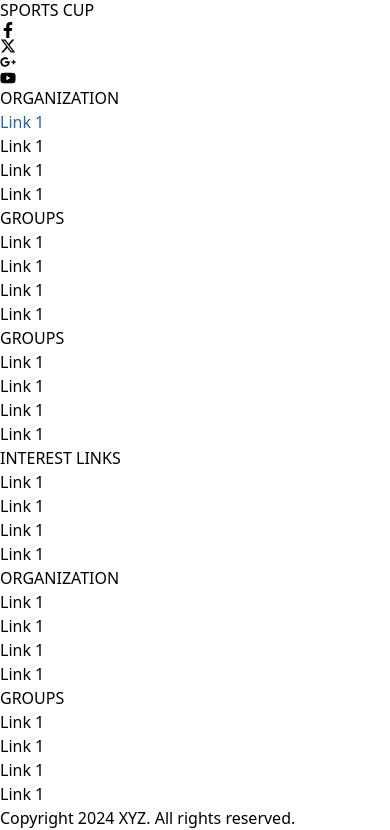
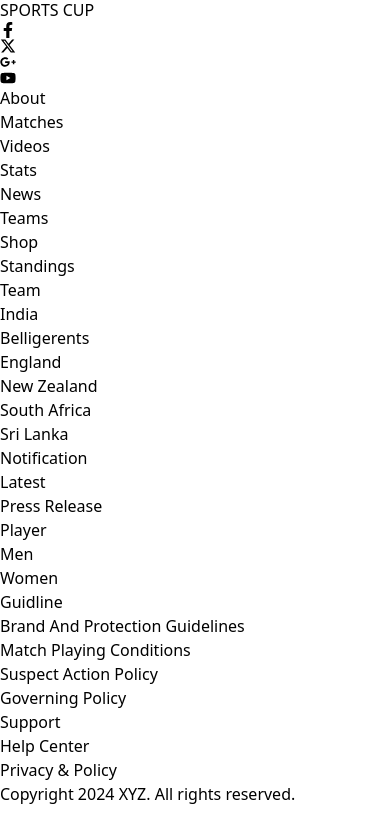
Before and after one commit to HackRoot1/cricket-organization, a React (Vite) app: page / in a window 390 px wide. Shown: the part 6998-7828 px from the top of the page. After the commit the page ends 7804 px from the top, so only its background shows below. Built offline with nearby package versions, Linux system fonts and the light colour scheme.

Commit message:
footer ui and responsiveness updated

```diff
--- a/src/components/Footer/Footer.jsx
+++ b/src/components/Footer/Footer.jsx
@@ -41,166 +41,150 @@ const Footer = () => {
                     </div>
                 </section>
 
-                <section class="mx-8 lg:mx-28 py-10 grid grid-cols-2 md:grid-cols-3 lg:grid-cols-6 gap-3 border-b-2 border-b-slate-600 text-slate-400">
+                <section class="mx-8 lg:mx-28 py-10 grid grid-cols-2 md:grid-cols-3 lg:grid-cols-6 gap-14 md:gap-8 border-b-2 border-b-slate-600 text-slate-400">
                     <div>
-                        <h2 class="text-slate-200 text-bold pb-4">
-                            ORGANIZATION
-                        </h2>
+                        <h2 class="text-slate-200 text-bold text-xl pb-4">About</h2>
                         <ul class="flex flex-col gap-3">
                             <li>
-                                {/* <a class="hover:text-slate-500" href="#">
-                                    Link 1
-                                </a> */}
-                                <motion.a
-                                    href="#"
-                                    initial={{ color: "#2162b8" }}
-                                    whileHover={{ color: "#fff" }}
-                                >
-                                    Link 1
-                                </motion.a>
-                            </li>
-                            <li>
                                 <a class="hover:text-slate-500" href="#">
-                                    Link 1
+                                    Matches
                                 </a>
                             </li>
                             <li>
                                 <a class="hover:text-slate-500" href="#">
-                                    Link 1
+                                    Videos
                                 </a>
                             </li>
                             <li>
                                 <a class="hover:text-slate-500" href="#">
-                                    Link 1
+                                    Stats
+                                </a>
+                            </li>
+                            <li>
+                                <a class="hover:text-slate-500" href="#">
+                                    News
+                                </a>
+                            </li>
+                            <li>
+                                <a class="hover:text-slate-500" href="#">
+                                    Teams
+                                </a>
+                            </li>
+                            <li>
+                                <a class="hover:text-slate-500" href="#">
+                                    Shop
+                                </a>
+                            </li>
+                            <li>
+                                <a class="hover:text-slate-500" href="#">
+                                    Standings
                                 </a>
                             </li>
                         </ul>
                     </div>
                     <div>
-                        <h2 class="text-slate-200 text-bold pb-4">GROUPS</h2>
+                        <h2 class="text-slate-200 text-xl text-bold pb-4">Team</h2>
                         <ul class="flex flex-col gap-3">
                             <li>
                                 <a class="hover:text-slate-500" href="#">
-                                    Link 1
+                                    India
                                 </a>
                             </li>
                             <li>
                                 <a class="hover:text-slate-500" href="#">
-                                    Link 1
+                                    Belligerents
                                 </a>
                             </li>
                             <li>
                                 <a class="hover:text-slate-500" href="#">
-                                    Link 1
+                                    England
                                 </a>
                             </li>
                             <li>
                                 <a class="hover:text-slate-500" href="#">
-                                    Link 1
+                                    New Zealand
+                                </a>
+                            </li>
+                            <li>
+                                <a class="hover:text-slate-500" href="#">
+                                    South Africa
+                                </a>
+                            </li>
+                            <li>
+                                <a class="hover:text-slate-500" href="#">
+                                    Sri Lanka
                                 </a>
                             </li>
                         </ul>
                     </div>
                     <div>
-                        <h2 class="text-slate-200 text-bold pb-4">GROUPS</h2>
+                        <h2 class="text-slate-200 text-xl text-bold pb-4">
+                            Notification
+                        </h2>
                         <ul class="flex flex-col gap-3">
                             <li>
                                 <a class="hover:text-slate-500" href="#">
-                                    Link 1
+                                    Latest
                                 </a>
                             </li>
                             <li>
                                 <a class="hover:text-slate-500" href="#">
-                                    Link 1
-                                </a>
-                            </li>
-                            <li>
-                                <a class="hover:text-slate-500" href="#">
-                                    Link 1
-                                </a>
-                            </li>
-                            <li>
-                                <a class="hover:text-slate-500" href="#">
-                                    Link 1
+                                    Press Release
                                 </a>
                             </li>
                         </ul>
                     </div>
                     <div>
-                        <h2 class="text-slate-200 text-bold pb-4">
-                            INTEREST LINKS
-                        </h2>
+                        <h2 class="text-slate-200 text-xl text-bold pb-4">Player</h2>
                         <ul class="flex flex-col gap-3">
                             <li>
                                 <a class="hover:text-slate-500" href="#">
-                                    Link 1
+                                    Men
                                 </a>
                             </li>
                             <li>
                                 <a class="hover:text-slate-500" href="#">
-                                    Link 1
-                                </a>
-                            </li>
-                            <li>
-                                <a class="hover:text-slate-500" href="#">
-                                    Link 1
-                                </a>
-                            </li>
-                            <li>
-                                <a class="hover:text-slate-500" href="#">
-                                    Link 1
+                                    Women
                                 </a>
                             </li>
                         </ul>
                     </div>
                     <div>
-                        <h2 class="text-slate-200 text-bold pb-4">
-                            ORGANIZATION
-                        </h2>
+                        <h2 class="text-slate-200 text-xl text-bold pb-4">Guidline</h2>
                         <ul class="flex flex-col gap-3">
                             <li>
                                 <a class="hover:text-slate-500" href="#">
-                                    Link 1
+                                    Brand And Protection Guidelines
                                 </a>
                             </li>
                             <li>
                                 <a class="hover:text-slate-500" href="#">
-                                    Link 1
+                                    Match Playing Conditions
                                 </a>
                             </li>
                             <li>
                                 <a class="hover:text-slate-500" href="#">
-                                    Link 1
+                                    Suspect Action Policy
                                 </a>
                             </li>
                             <li>
                                 <a class="hover:text-slate-500" href="#">
-                                    Link 1
+                                    Governing Policy
                                 </a>
                             </li>
                         </ul>
                     </div>
                     <div>
-                        <h2 class="text-slate-200 text-bold pb-4">GROUPS</h2>
+                        <h2 class="text-slate-200 text-xl text-bold pb-4">Support</h2>
                         <ul class="flex flex-col gap-3">
                             <li>
                                 <a class="hover:text-slate-500" href="#">
-                                    Link 1
+                                    Help Center
                                 </a>
                             </li>
                             <li>
                                 <a class="hover:text-slate-500" href="#">
-                                    Link 1
-                                </a>
-                            </li>
-                            <li>
-                                <a class="hover:text-slate-500" href="#">
-                                    Link 1
-                                </a>
-                            </li>
-                            <li>
-                                <a class="hover:text-slate-500" href="#">
-                                    Link 1
+                                    Privacy & Policy
                                 </a>
                             </li>
                         </ul>
```
